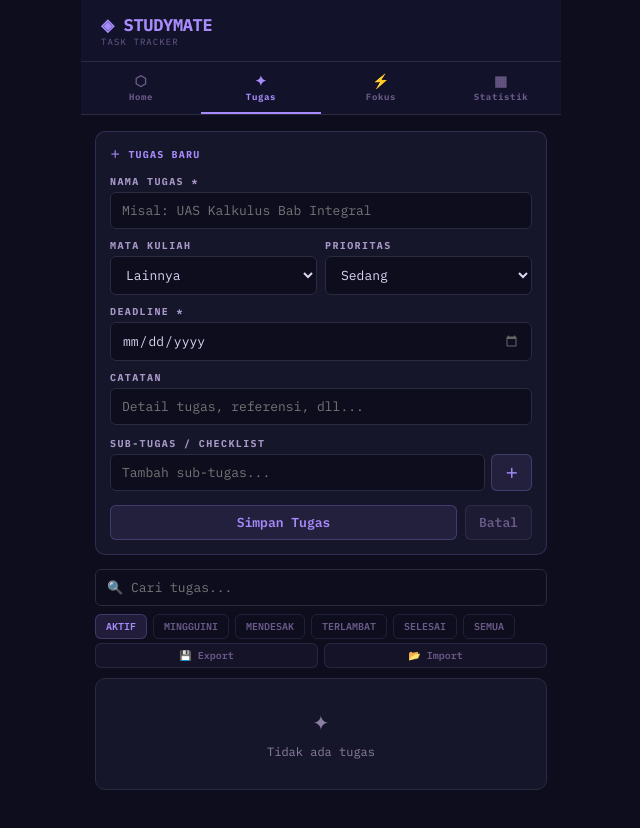
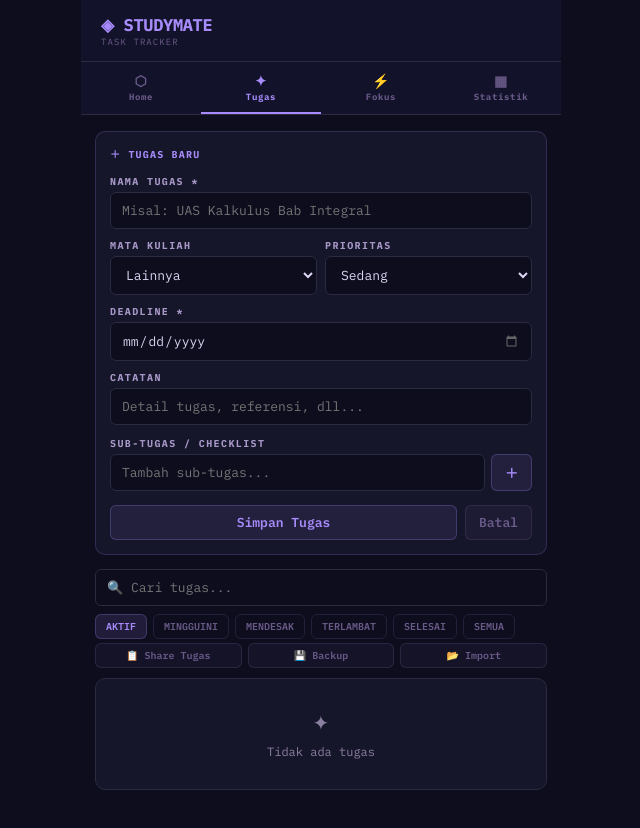
Before and after one commit to milhamsyafaat/Studymate, a React (Vite) app: page / in a window 1280 px wide. Both pictures are taken after a click on the button "＋ Tambah Tugas". Shown: the top 828 px of the page, without its empty margins (319-959 px from the left). Built offline with nearby package versions, Linux system fonts and the light colour scheme.

Commit message:
feat: export jadi teks biar bisa share ke chat + backup JSON

```diff
--- a/src/App.jsx
+++ b/src/App.jsx
@@ -270,16 +270,16 @@ export default function App() {
   };
 
   const exportTasks = () => {
-    const data = { tasks, stats, pomoCount, subjects, exportedAt: new Date().toISOString() };
-    const json = JSON.stringify(data, null, 2);
-    navigator.clipboard?.writeText(json).catch(() => {});
-    const blob = new Blob([json], { type: "application/json" });
-    const url = URL.createObjectURL(blob);
-    const a = document.createElement("a");
-    a.href = url;
-    a.download = `studymate-backup-${new Date().toISOString().slice(0, 10)}.json`;
-    a.click();
-    URL.revokeObjectURL(url);
+    const pendingTasks = tasks.filter((t) => !t.done).sort((a, b) => new Date(a.deadline) - new Date(b.deadline));
+    if (pendingTasks.length === 0) { alert("Gak ada tugas pending buat di-share ✅"); return; }
+    const lines = pendingTasks.map((t) => {
+      const d = getDaysLeft(t.deadline);
+      const lbl = d < 0 ? "🔴 Terlambat" : d === 0 ? "⚠️ Hari ini!" : `📅 ${d}h lagi`;
+      const subs = (t.subtasks || []).filter((s) => !s.done).map((s) => `  · ${s.text}`).join("\n");
+      return `${t.title} (${t.subject}) — ${lbl}${subs ? "\n" + subs : ""}`;
+    });
+    const text = `📋 *TUGAS SAYA*\n${lines.join("\n\n")}`;
+    navigator.clipboard?.writeText(text).then(() => alert("Tugas udah di-copy! Tinggal paste ke chat ✅")).catch(() => {});
   };
 
   const importTasks = (e) => {
@@ -976,7 +976,22 @@ export default function App() {
                   style={{ ...S.btn("#6a5a88", 10), flex: 1, padding: "5px 10px", fontSize: 10 }}
                   onClick={exportTasks}
                 >
-                  💾 Export
+                  📋 Share Tugas
+                </button>
+                <button
+                  style={{ ...S.btn("#6a5a88", 10), flex: 1, padding: "5px 10px", fontSize: 10 }}
+                  onClick={() => {
+                    const data = { tasks, stats, pomoCount, subjects, exportedAt: new Date().toISOString() };
+                    const blob = new Blob([JSON.stringify(data, null, 2)], { type: "application/json" });
+                    const url = URL.createObjectURL(blob);
+                    const a = document.createElement("a");
+                    a.href = url;
+                    a.download = `studymate-backup-${new Date().toISOString().slice(0, 10)}.json`;
+                    a.click();
+                    URL.revokeObjectURL(url);
+                  }}
+                >
+                  💾 Backup
                 </button>
                 <button
                   style={{ ...S.btn("#6a5a88", 10), flex: 1, padding: "5px 10px", fontSize: 10 }}
```
